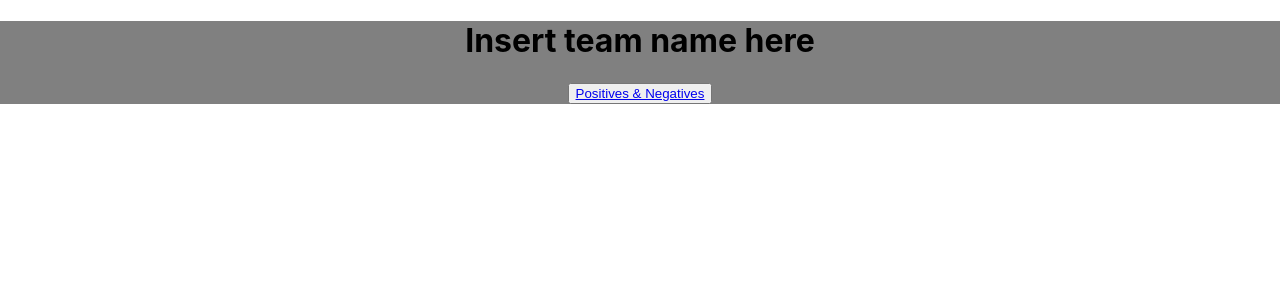
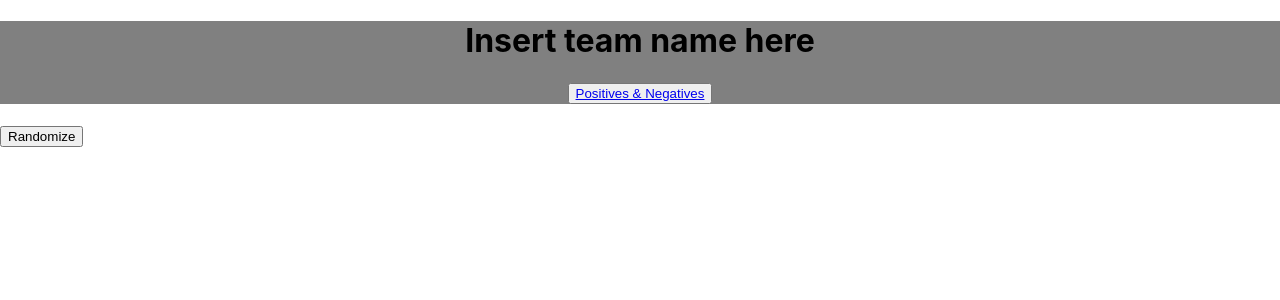
Before and after one commit to b-bence/my_week, a React (Create React App) app: page /positives in a window 1280 px wide. Shown: the top 300 px of the page. Built offline with nearby package versions, Linux system fonts and the light colour scheme.

Commit message:
positive randomization works. Needs to refactor

```diff
--- a/src/App.js
+++ b/src/App.js
@@ -1,16 +1,20 @@
 import React from 'react'
 import Header from './components/Header'
 import { BrowserRouter as Router, Route } from 'react-router-dom'
+import PositiveList from './components/PositiveList'
+import {Positives} from './components/PositivesContext'
 
 const App = () => {
   return (
     <Router>
-    <div className="App">
-      <Header></Header>
-      <Route path="/positives">
-
-      </Route>
-    </div>
+      <Positives>
+        <div className="App">
+          <Header></Header>
+          <Route path="/positives">
+          <PositiveList></PositiveList>
+          </Route>
+        </div>
+      </Positives>
     </Router>
   );
 }
--- /dev/null
+++ b/src/components/PositiveList.js
@@ -0,0 +1,40 @@
+import React, {useState, useContext} from 'react'
+import {PositivesContext} from './PositivesContext'
+
+const PositiveList = () => {
+    const [values] = useContext(PositivesContext)
+
+    const [firstValue, setFirstValue] = useState('')
+    const [secondValue, setSecondValue] = useState('')
+    const [thirdValue, setThirdValue] = useState('')
+
+    const randomize = () =>{
+        const newList = [...values]
+
+        let value = newList[Math.floor(Math.random() * Math.floor(newList.length))]
+        setFirstValue(value)
+        let index = newList.indexOf(value);
+        newList.splice(index, 1);
+
+        value = newList[Math.floor(Math.random() * Math.floor(newList.length))]
+        setSecondValue(value)
+        index = newList.indexOf(value);
+        newList.splice(index, 1);
+
+        value = newList[Math.floor(Math.random() * Math.floor(newList.length))]
+        setThirdValue(value)
+        index = newList.indexOf(value);
+        newList.splice(index, 1);
+    }
+
+    return (
+        <div>
+            <h1>{firstValue}</h1>
+            <h1>{secondValue}</h1>
+            <h1>{thirdValue}</h1>
+            <button onClick={randomize}>Randomize</button>
+        </div>
+    )
+}
+
+export default PositiveList
--- /dev/null
+++ b/src/components/PositivesContext.js
@@ -0,0 +1,22 @@
+import React, {useState, createContext} from 'react'
+
+export const PositivesContext = createContext();
+
+export const Positives = props =>{
+
+    const [positives, addPositive] = useState([
+        'Relaxed week','Good teamwork','Effective communication', "1","2","3","4","5","6"
+    ])
+
+    // const [negatives, addNegative] = useState([
+    //     "Unproductive Monday", "Git", "Merge conflict"
+    // ])
+
+    return (
+        <PositivesContext.Provider value={[positives]}>
+            {props.children}
+        </PositivesContext.Provider>
+    )
+
+
+}
```
Also changed, not shown: src/components/PositivesAndNegativesContext.js (deleted, +0 -16 lines).
